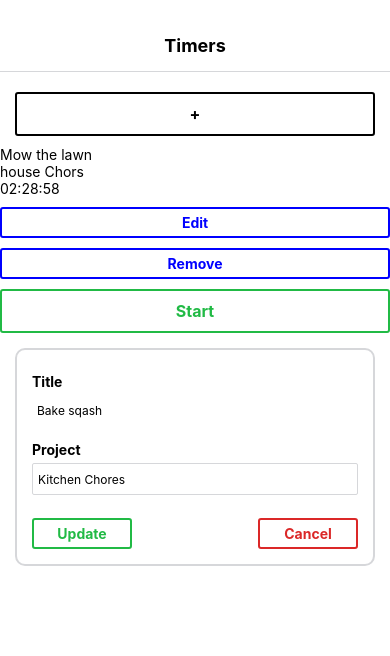
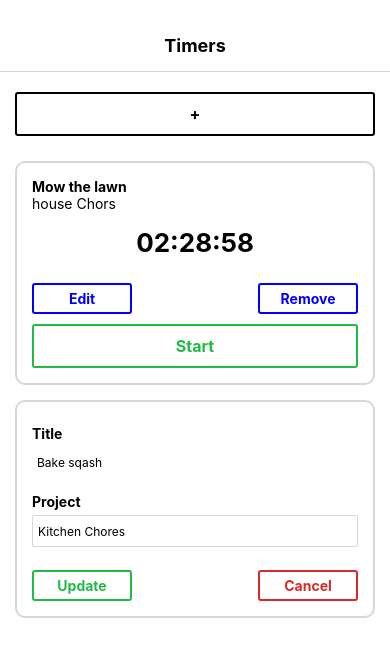
Before and after one commit to dotexe0/rn-time-tracking, a React Native app: screen / in a window 390 px wide. Shown: the top 656 px of the page. Built offline with nearby package versions, Linux system fonts and the light colour scheme.

Commit message:
fix style bug in Timer

```diff
--- a/components/Timer.js
+++ b/components/Timer.js
@@ -8,11 +8,11 @@ export default function Timer({ title, project, elapsed }) {
   const elapsedString = millisecondsToHuman(elapsed);
 
   return (
-    <View>
-      <Text style={StyleSheet.title}>{title}</Text>
+    <View style={styles.timerContainer}>
+      <Text style={styles.title}>{title}</Text>
       <Text>{project}</Text>
-      <Text style={StyleSheet.elapsedTime}>{elapsedString}</Text>
-      <View style={StyleSheet.buttonGroup}>
+      <Text style={styles.elapsedTime}>{elapsedString}</Text>
+      <View style={styles.buttonGroup}>
         <TimerButton color="blue" small title="Edit" />
         <TimerButton color="blue" small title="Remove" />
       </View>
```
